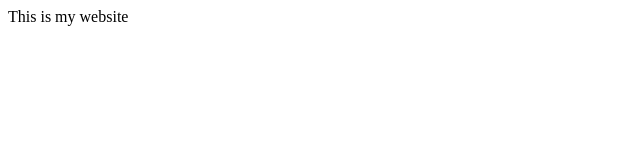
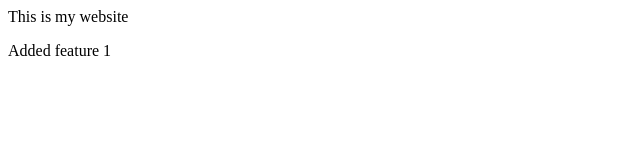
Before and after one commit to StrikingHour/local-project-repo, a plain HTML site: page index.html in a window 1280 px wide. Shown: the full height of the page, 0-640 px from the left. Drawn offline with Linux system fonts and the light colour scheme.

Commit message:
Added feature 1

```diff
--- a/index.html
+++ b/index.html
@@ -1 +1,3 @@
 <p> This is my website </p>
+
+<p> Added feature 1</p>
```
